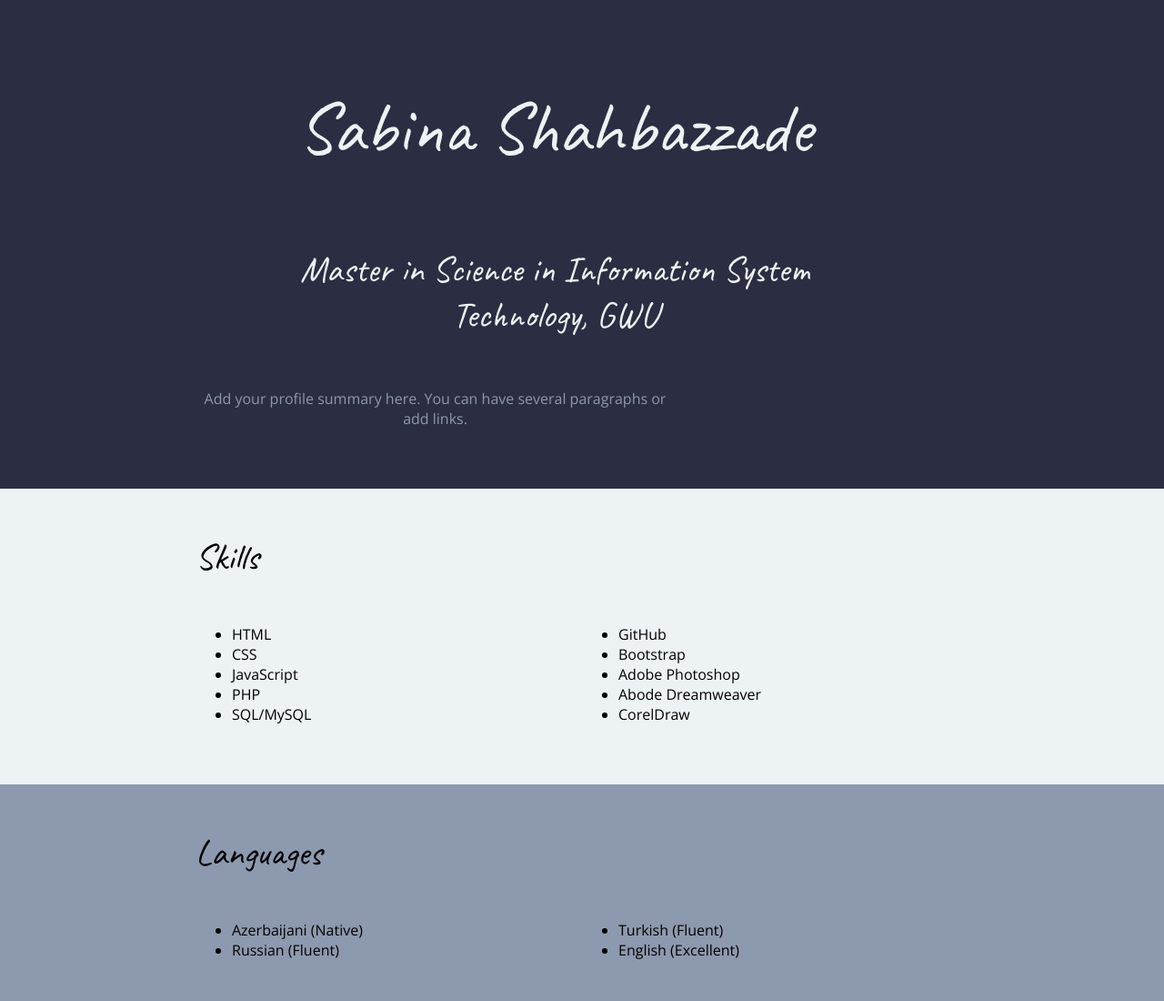
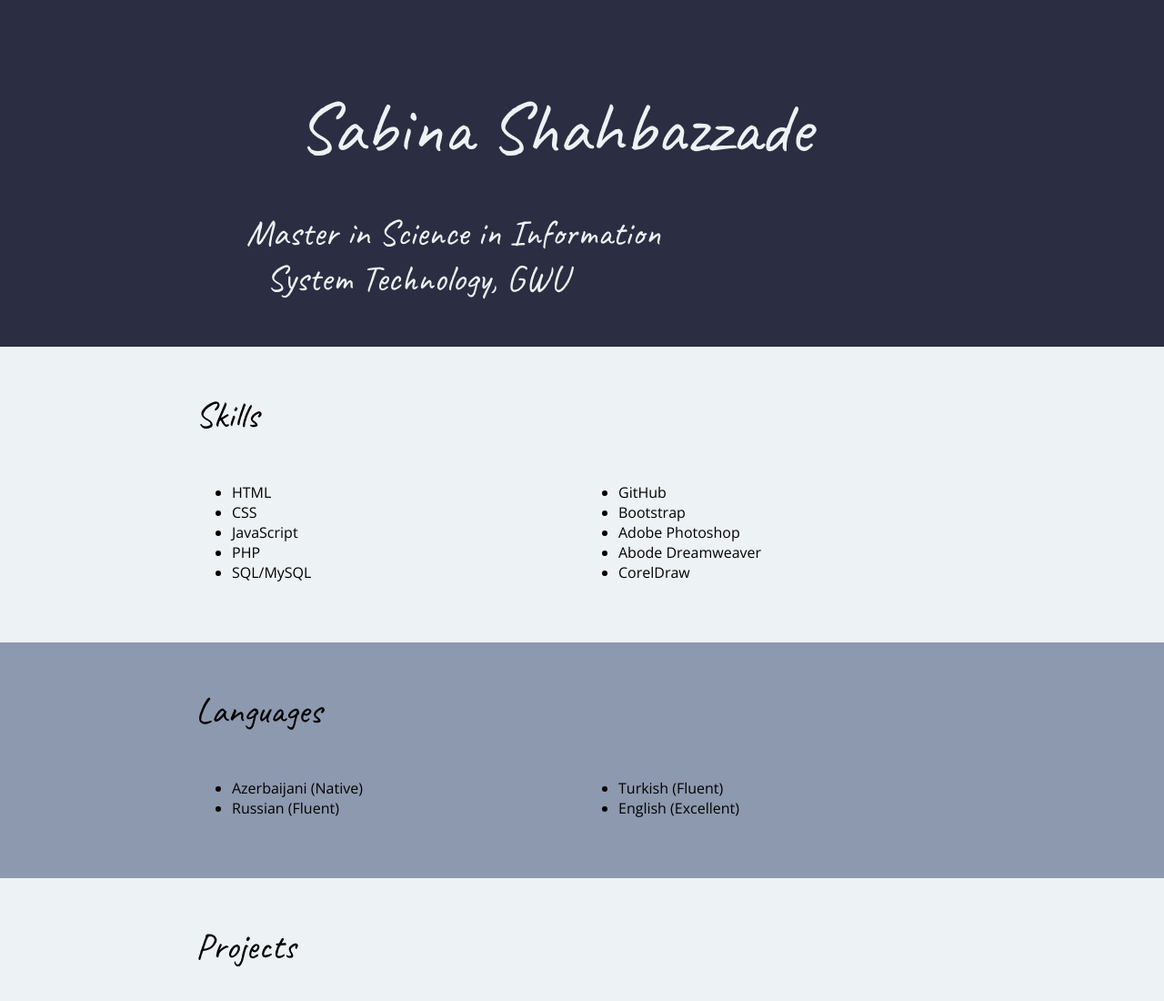
Before and after one commit to Shahbazzade/shahbazzade, a plain HTML site: page index.html in a window 1280 px wide. Shown: the top 1100 px of the page at 91% size. Drawn offline with nearby package versions, Linux system fonts and the light colour scheme.

Commit message:
Update index.html

```diff
--- a/index.html
+++ b/index.html
@@ -15,9 +15,9 @@
 
             <div class="column-wide">
               <h1>Sabina Shahbazzade</h1>
-      <h2 style = "max-width: auto;">Master in Science in Information System Technology, GWU </h2>
-         <!--  -->
-        <p>Add your profile summary here. You can have several paragraphs or add links.</p>
+      <h2 style = "max-width: auto; display: inline;">Master in Science in Information System Technology, GWU </h2>
+
+       <!-- <p>Add your profile summary here. You can have several paragraphs or add links.</p> -->
 
             </div>
         </div>
```
